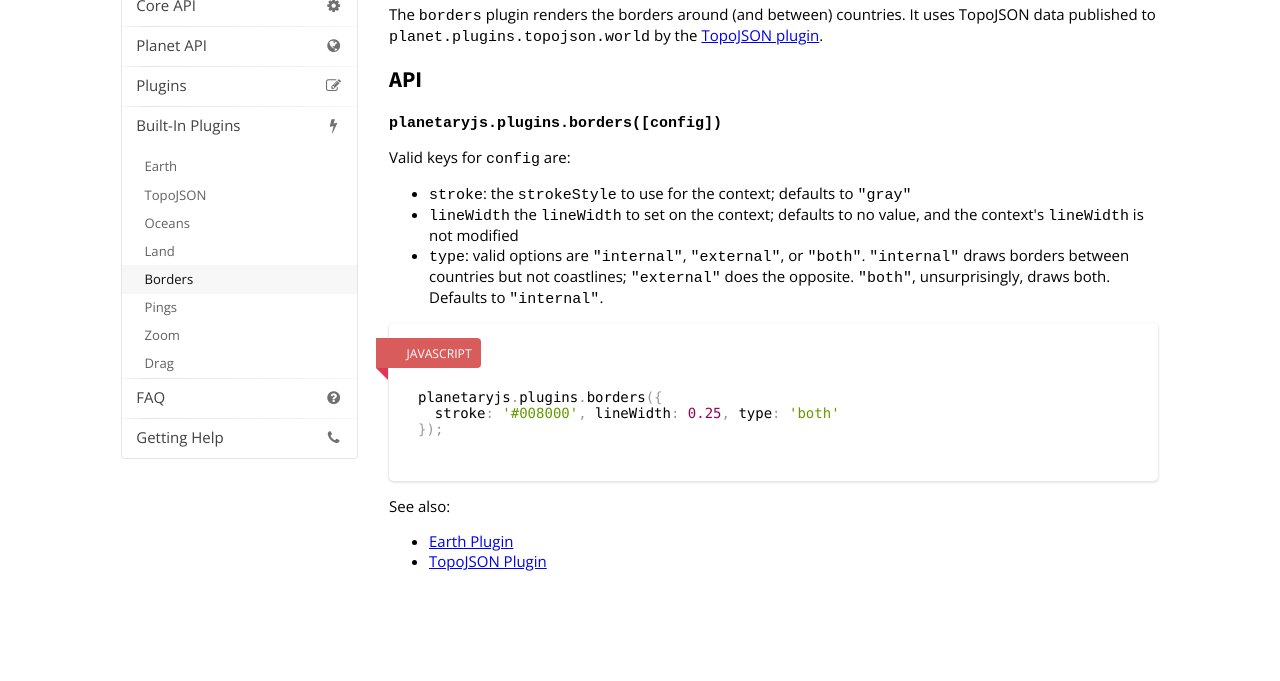
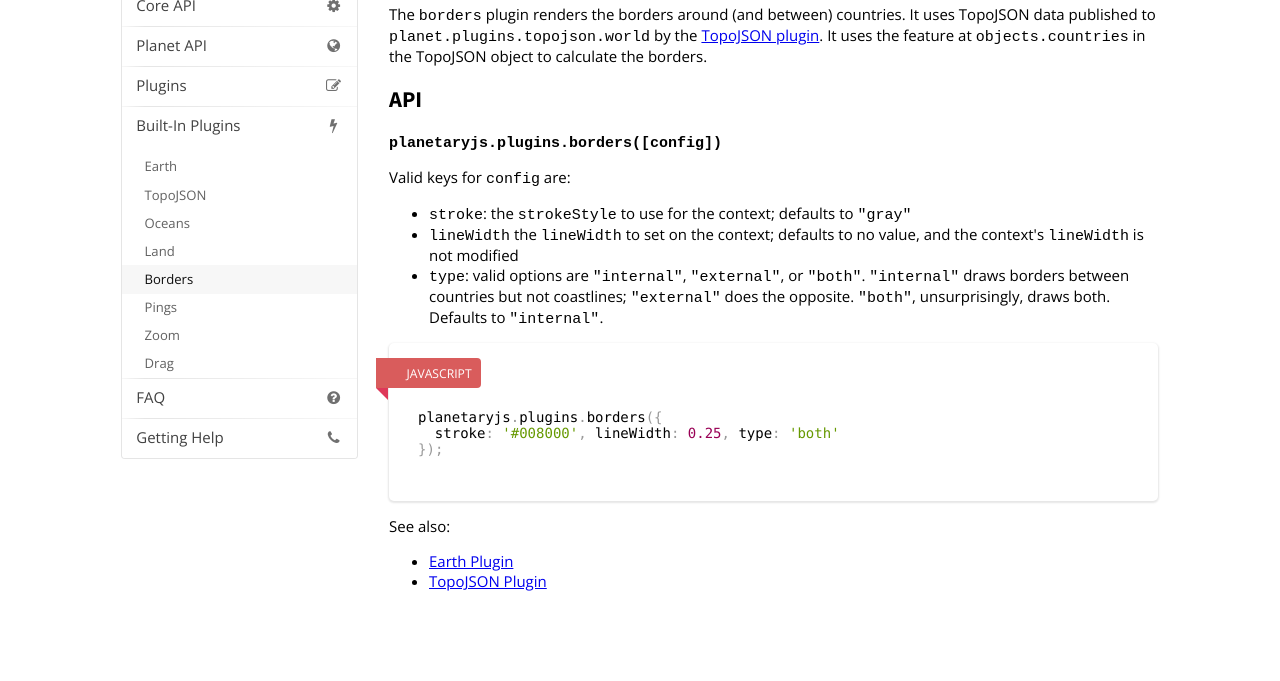
Before and after one commit to BinaryMuse/planetary.js, a plain HTML site: page documentation/builtin_borders.html in a window 1280 px wide. Shown: the part 119-800 px from the top of the page. Drawn offline with nearby package versions, Linux system fonts and the light colour scheme.

Commit message:
Update site

```diff
--- a/documentation/builtin_borders.html
+++ b/documentation/builtin_borders.html
@@ -84,7 +84,7 @@
 
       <div class='twelve wide column'>
         <h1>Borders Plugin</h1>
-<p>The <code>borders</code> plugin renders the borders around (and between) countries. It uses TopoJSON data published to <code>planet.plugins.topojson.world</code> by the <a href="/documentation/builtin_topojson.html">TopoJSON plugin</a>.</p>
+<p>The <code>borders</code> plugin renders the borders around (and between) countries. It uses TopoJSON data published to <code>planet.plugins.topojson.world</code> by the <a href="/documentation/builtin_topojson.html">TopoJSON plugin</a>. It uses the feature at <code>objects.countries</code> in the TopoJSON object to calculate the borders.</p>
 <h2>API</h2>
 <p><strong><code>planetaryjs.plugins.borders([config])</code></strong></p>
 <p>Valid keys for <code>config</code> are:</p>
```
Also changed, not shown: documentation/builtin_land.html (+1 -1 lines).
